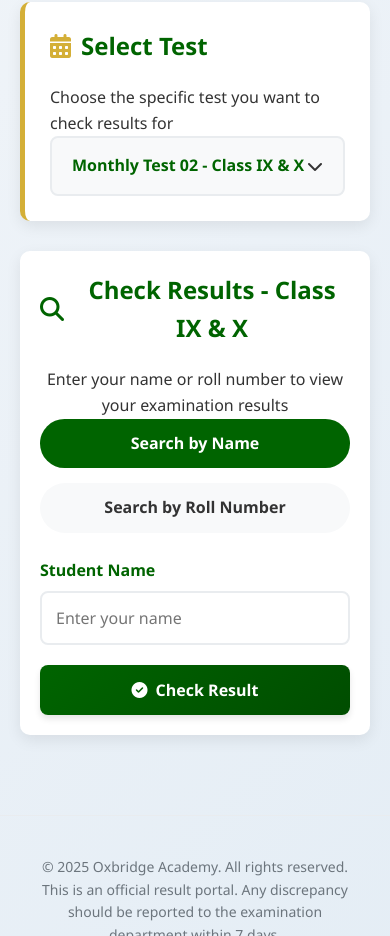
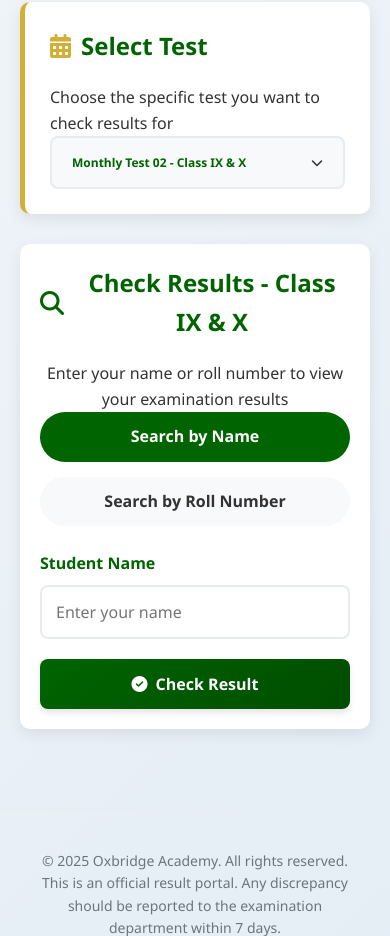
Before and after one commit to Oxbridge-Academy/Result, a plain HTML site: page index.html in a window 390 px wide. Shown: the part 832-1768 px from the top of the page. Drawn offline with Linux system fonts and the light colour scheme.

Commit message:
Update index.html

```diff
--- a/index.html
+++ b/index.html
@@ -611,6 +611,9 @@
             }
             .dropdown-list{
              font-size:12px;
+            }
+            .dropdown-header{
+                font-size:12px;
             }
             .summary-cards {
                 grid-template-columns: 1fr;
```
